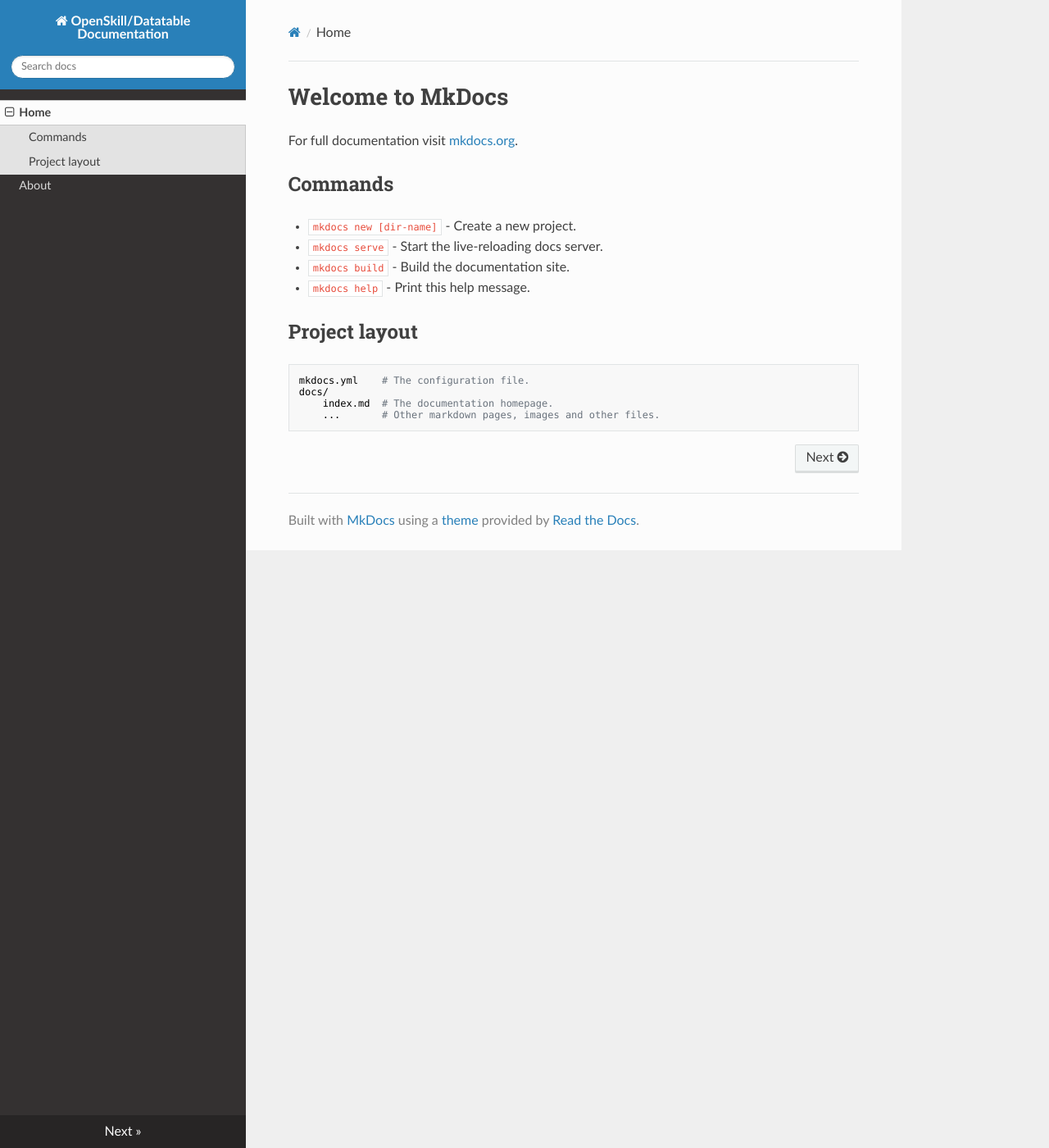
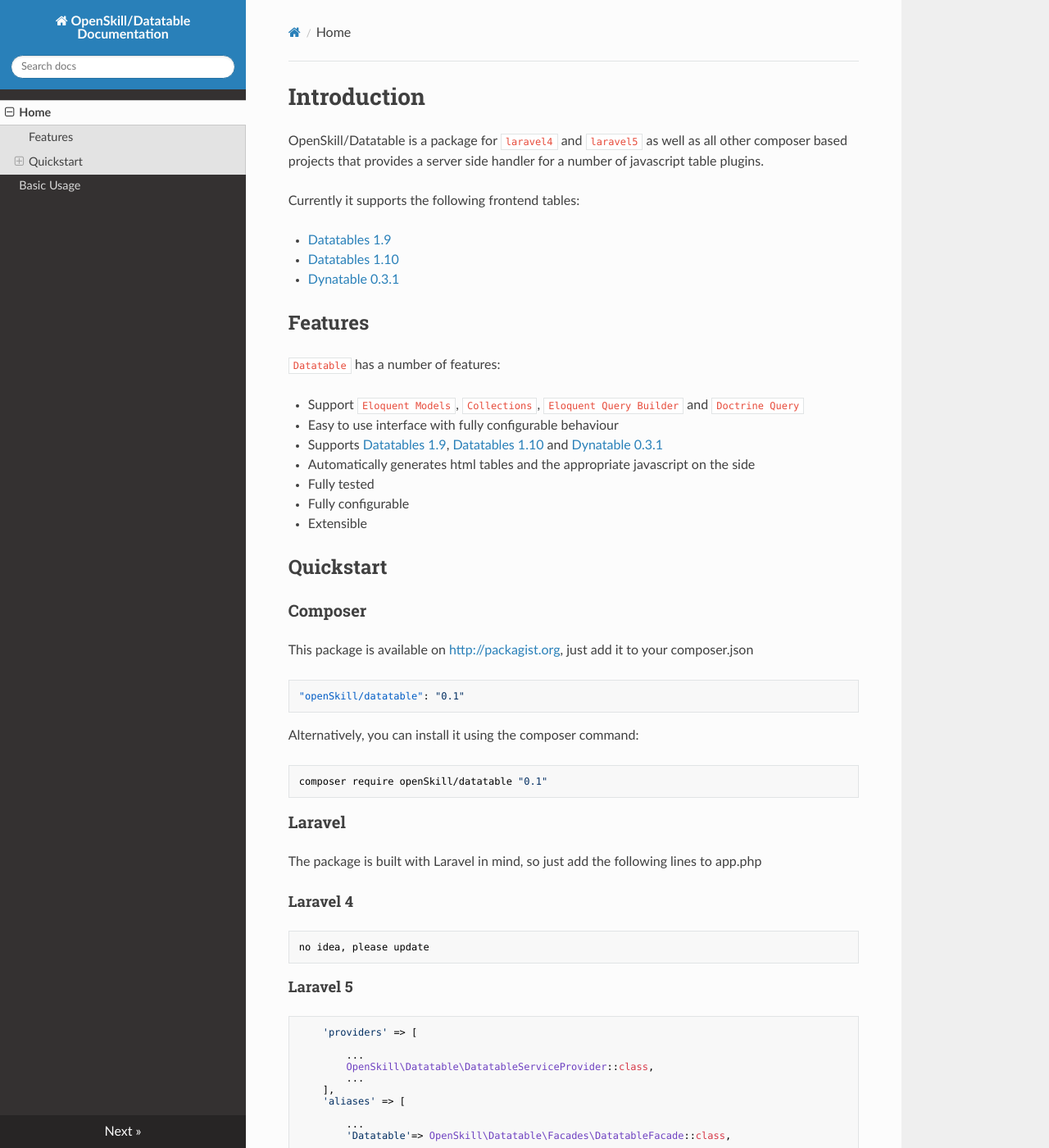
Before and after one commit to OpenSkill/Datatable, an MkDocs documentation site: the page built from docs/index.md, in a window 1280 px wide and 1400 px high. Shown: the whole window at 82% size. Built offline with MkDocs 1.6.1, drawn with Linux system fonts in a browser that asks for light colours; nearby versions of some CDN libraries; old or Windows-style settings are respelled for this version of MkDocs; some of the changed text lies outside the part shown.

Commit message:
added first documentation

````diff
--- a/docs/index.md
+++ b/docs/index.md
@@ -1,17 +1,69 @@
-# Welcome to MkDocs
+# Introduction
 
-For full documentation visit [mkdocs.org](http://mkdocs.org).
+OpenSkill/Datatable is a package for `laravel4` and `laravel5` as well as all other composer based projects that provides a server side handler for a number of javascript table plugins.
 
-## Commands
+Currently it supports the following frontend tables:
 
-* `mkdocs new [dir-name]` - Create a new project.
-* `mkdocs serve` - Start the live-reloading docs server.
-* `mkdocs build` - Build the documentation site.
-* `mkdocs help` - Print this help message.
+- [Datatables 1.9](http://legacy.datatables.net/)
+- [Datatables 1.10](http://datatables.net/)
+- [Dynatable 0.3.1](http://www.dynatable.com/)
 
-## Project layout
+## Features
 
-    mkdocs.yml    # The configuration file.
-    docs/
-        index.md  # The documentation homepage.
-        ...       # Other markdown pages, images and other files.
+`Datatable` has a number of features:
+
+- Support `Eloquent Models`, `Collections`, `Eloquent Query Builder` and `Doctrine Query`
+- Easy to use interface with fully configurable behaviour
+- Supports [Datatables 1.9](http://legacy.datatables.net/), [Datatables 1.10](http://datatables.net/) and [Dynatable 0.3.1](http://www.dynatable.com/)
+- Automatically generates html tables and the appropriate javascript on the side
+- Fully tested
+- Fully configurable
+- Extensible
+
+## Quickstart
+
+### Composer
+This package is available on [http://packagist.org](https://packagist.org/packages/chumper/datatable), just add it to your composer.json
+
+```json
+"openSkill/datatable": "0.1"
+```
+
+Alternatively, you can install it using the composer command:
+```bash
+composer require openSkill/datatable "0.1"
+```
+
+### Laravel
+
+The package is built with Laravel in mind, so just add the following lines to app.php
+
+#### Laravel 4
+```php
+no idea, please update
+```
+
+####Laravel 5
+```php
+    'providers' => [
+
+        ...
+        OpenSkill\Datatable\DatatableServiceProvider::class,
+        ...
+    ],
+    'aliases' => [
+
+    	...
+        'Datatable'=> OpenSkill\Datatable\Facades\DatatableFacade::class,
+    	...
+    ],
+```
+
+To override the default configuration options you can publish the config file.
+```bash
+php artisan config:publish openSkill/datatable
+```
+
+**Cogratulation**, you are now able to use `Datatable` in your project.
+
+[Head on](basic-usage.md) to the next section
--- a/mkdocs.yml
+++ b/mkdocs.yml
@@ -1,5 +1,5 @@
 site_name: OpenSkill/Datatable Documentation
 pages:
 - Home: index.md
-- About: about.md
+- Basic Usage: basic-usage.md
 theme: readthedocs
````
Also changed, not shown: docs/about.md (deleted, +0 -45 lines), docs/basic-usage.md (added, +21 -0 lines).
